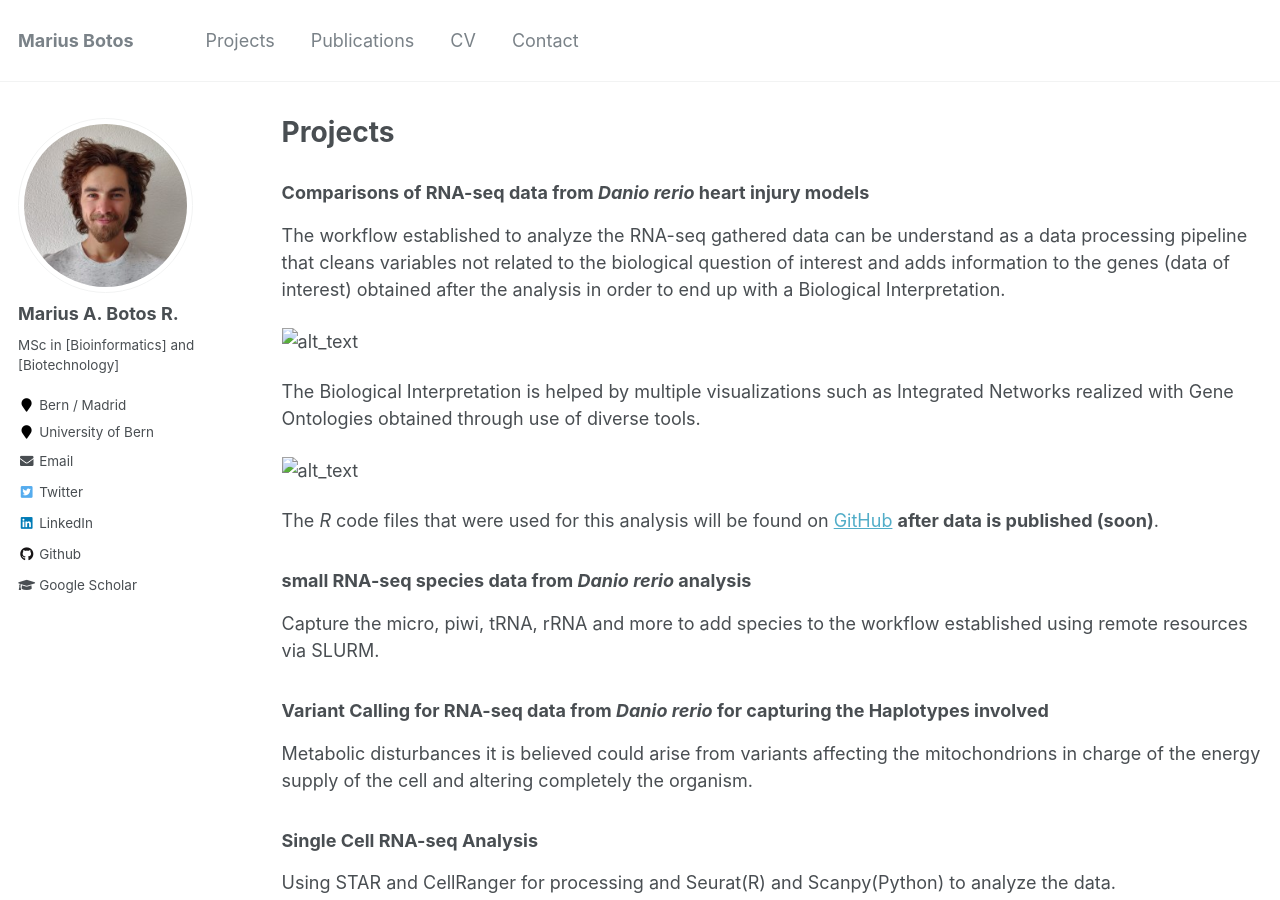
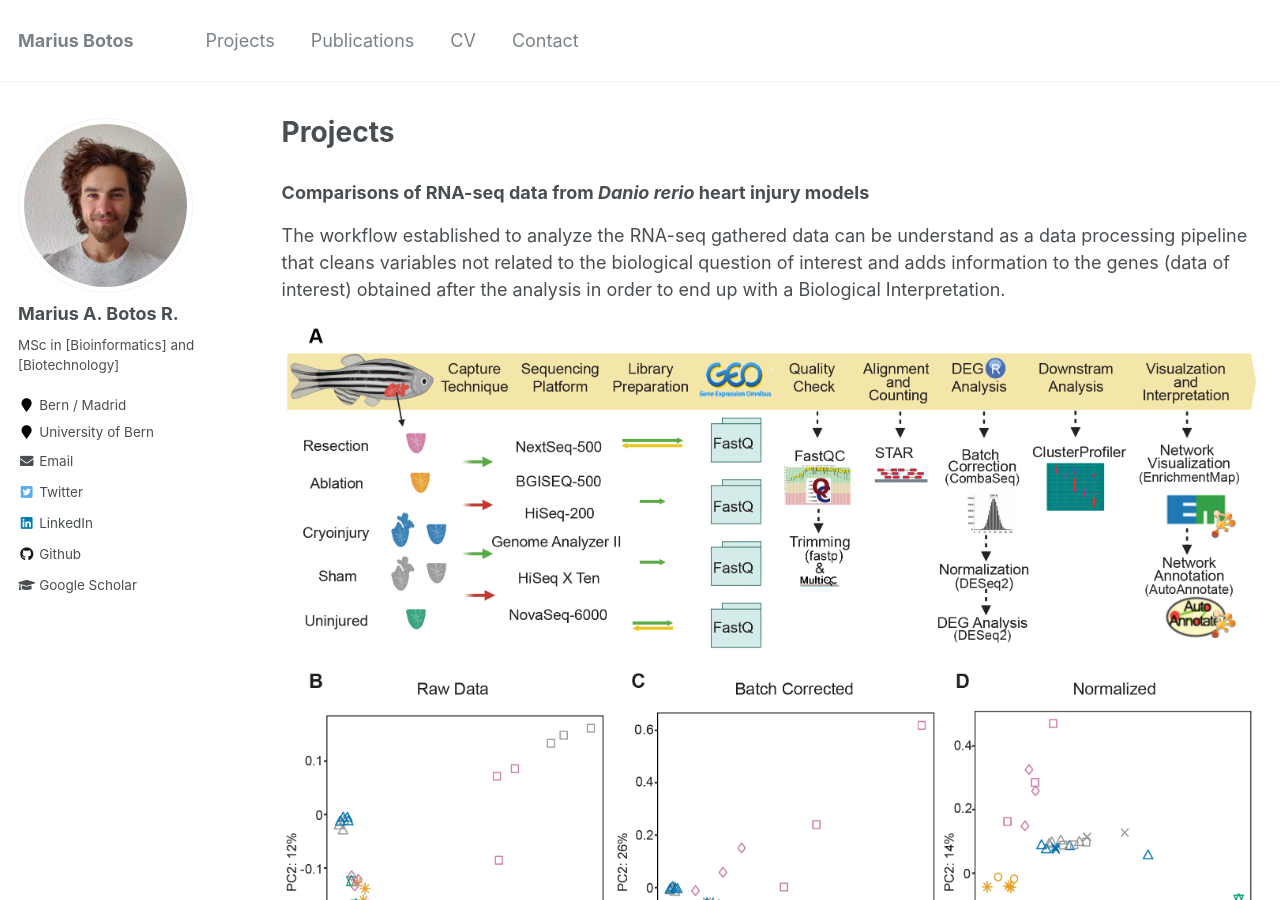
Before and after one commit to Sporgelum/Sporgelum.github.io, a Jekyll site: the page built from _pages/projects.md, in a window 1280 px wide and 900 px high. Built offline with Jekyll 4.4.1, drawn with Linux system fonts in a browser that asks for light colours.

Commit message:
added image 2

```diff
--- a/_pages/projects.md
+++ b/_pages/projects.md
@@ -11,13 +11,13 @@ author_profile: true
 
 The workflow established to analyze the RNA-seq gathered data can be understand as a data processing pipeline that cleans variables not related to the biological question of interest and adds information to the genes (data of interest) obtained after the analysis in order to end up with a Biological Interpretation.
 
-<img alt="alt_text" width="1920px" height="1080px" src="./images/Figure1_corrected_Shape_and_Index_v4.png
+<img alt="alt_text" width="1920px" height="1080px" src="/images/Figure1_corrected_Shape_and_Index_v4.png
 " />
 
 
 The Biological Interpretation is helped by multiple visualizations such as Integrated Networks realized with Gene Ontologies obtained through use of diverse tools.
 
-<img alt="alt_text" width="1920px" height="1080px" src="./images/screen_net.jpg"/>
+<img alt="alt_text" width="1920px" height="1080px" src="images/Networks_4.5_3_Injuries.png"/>
 
 The *R* code files that were used for this analysis will be found on <a href="https://github.com/j">GitHub</a> **after data is published (soon)**.
 
```
